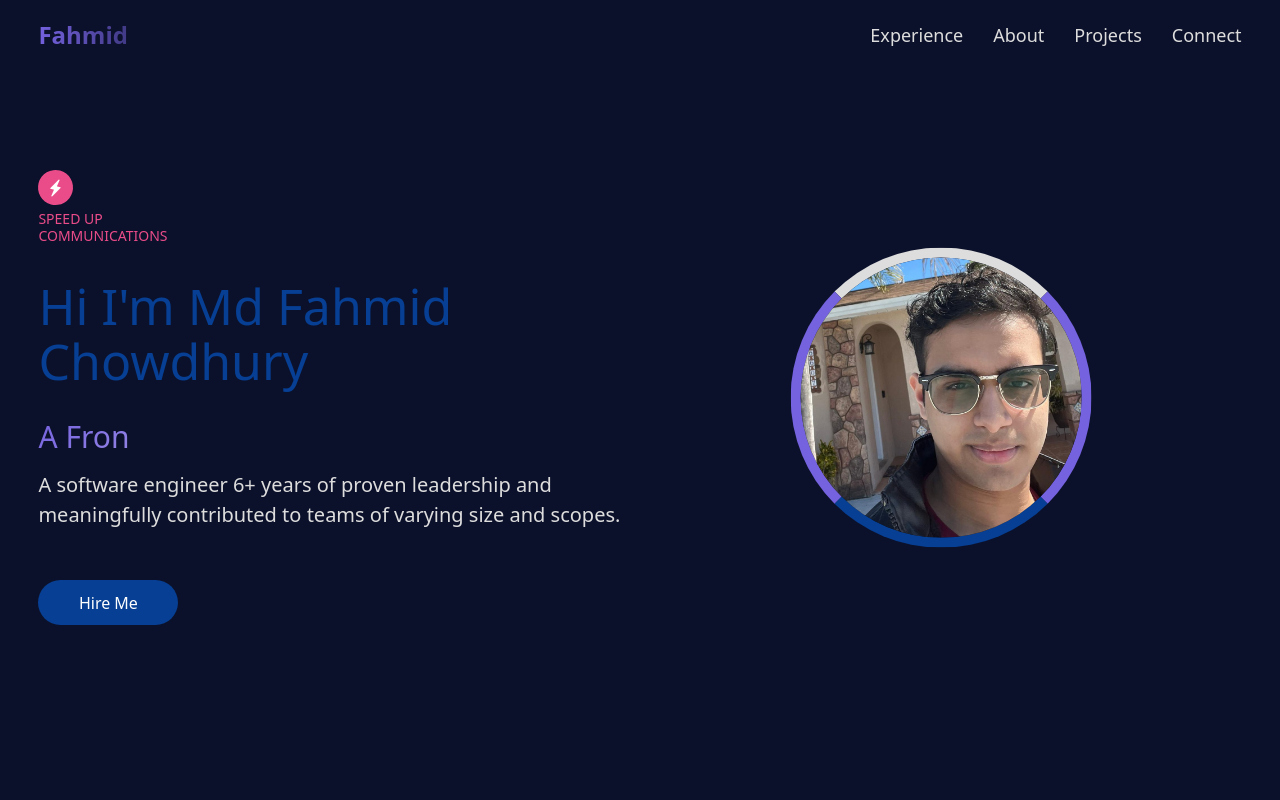
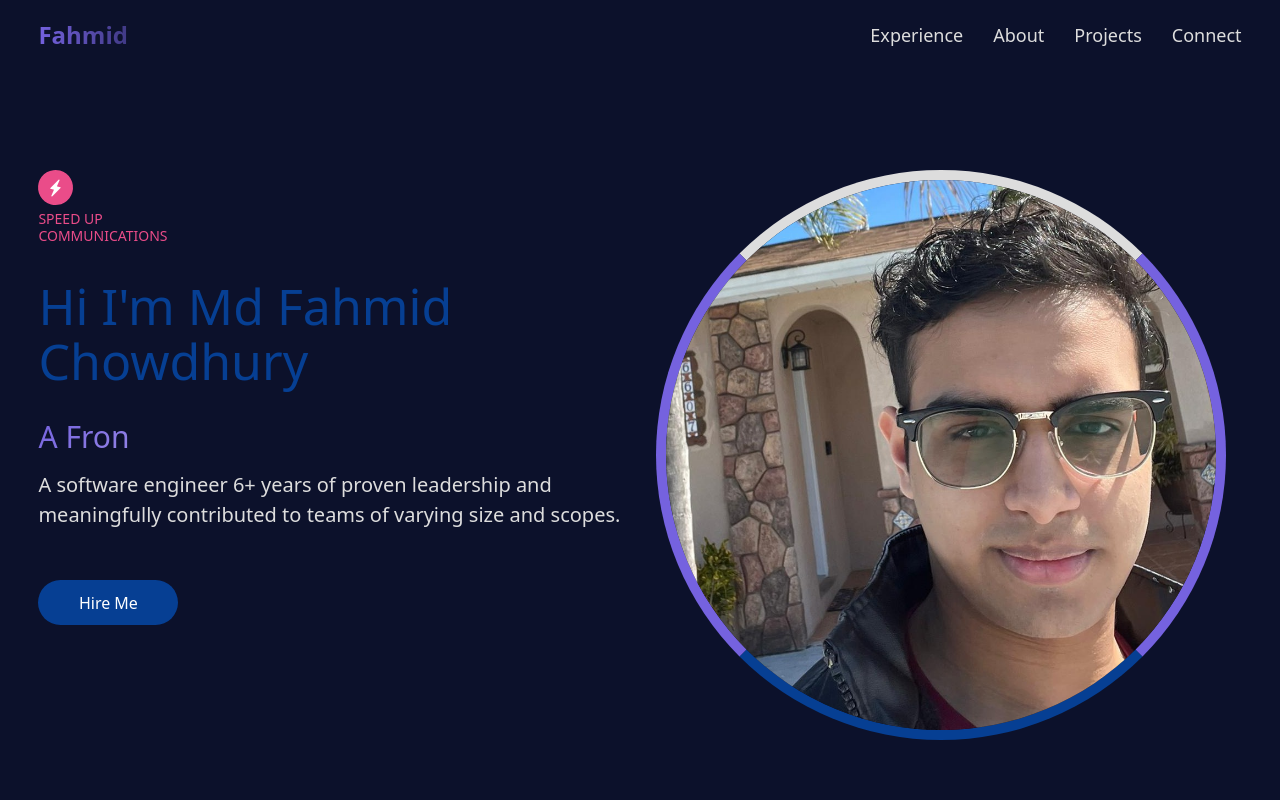
Before and after one commit to kiisi/md_fahmid_portfolio, a React (Create React App) app: page / in a window 1280 px wide. Shown: the top 800 px of the page. Built offline with nearby package versions, Linux system fonts and the light colour scheme.

Commit message:
Adjust imahe aspect ratio

```diff
--- a/src/components/Home/Hero/Hero.css
+++ b/src/components/Home/Hero/Hero.css
@@ -81,28 +81,10 @@
 }
 
 .hero-image-wrapper{
-    display:flex;
-    justify-content: center;
+    display:grid;
     position:relative;
     overflow: hidden;
-    transform:translateX(0);
-    backface-visibility: hidden;
-    animation:heroImg 800ms linear;
-}
-@keyframes heroImg{
-    from{
-        transform:translateX(10rem);
-    }
-    to{
-        transform:translateX(0);
-    }
-}
-.hero-image{
-    position: absolute;
-    top:50%;
-    left:50%;
-    transform: translate(-50%, -50%);
-    z-index:0;
+    place-items:center;
 }
 .hero-image{
     border-width:1rem;
@@ -112,8 +94,8 @@
 }
 .hero-image img{
     width:100%;
-    max-width:65rem;
-    max-height:65rem;
+    max-width:55rem;
+    max-height:55rem;
     height:100%;
     border-radius:50%;
 }
```
